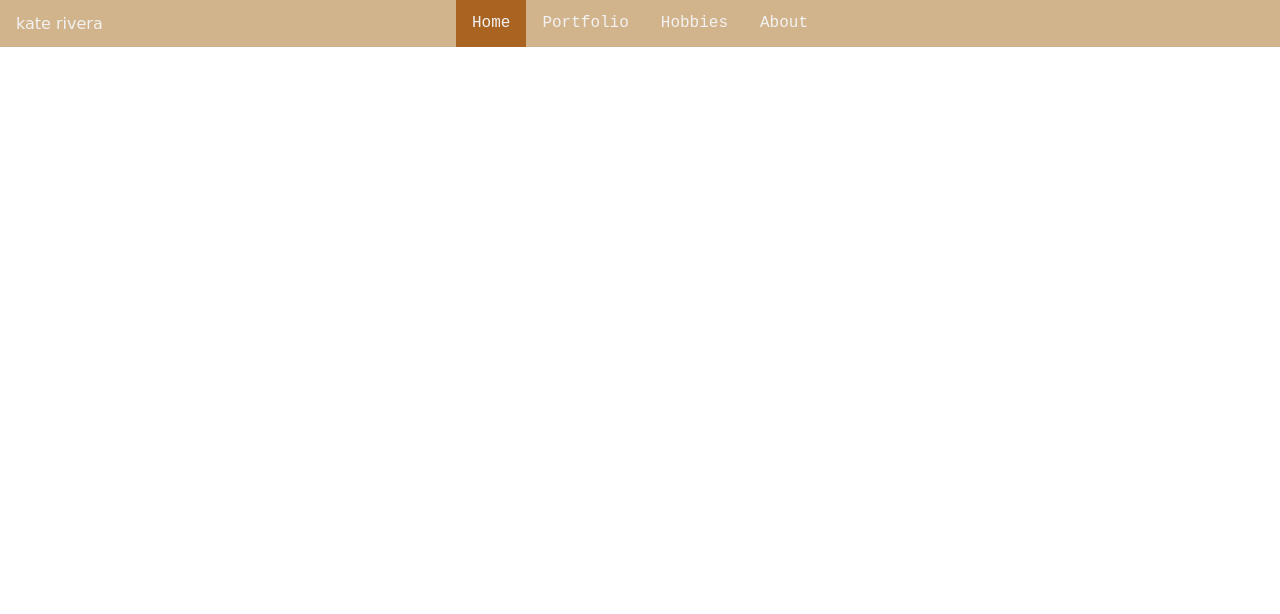
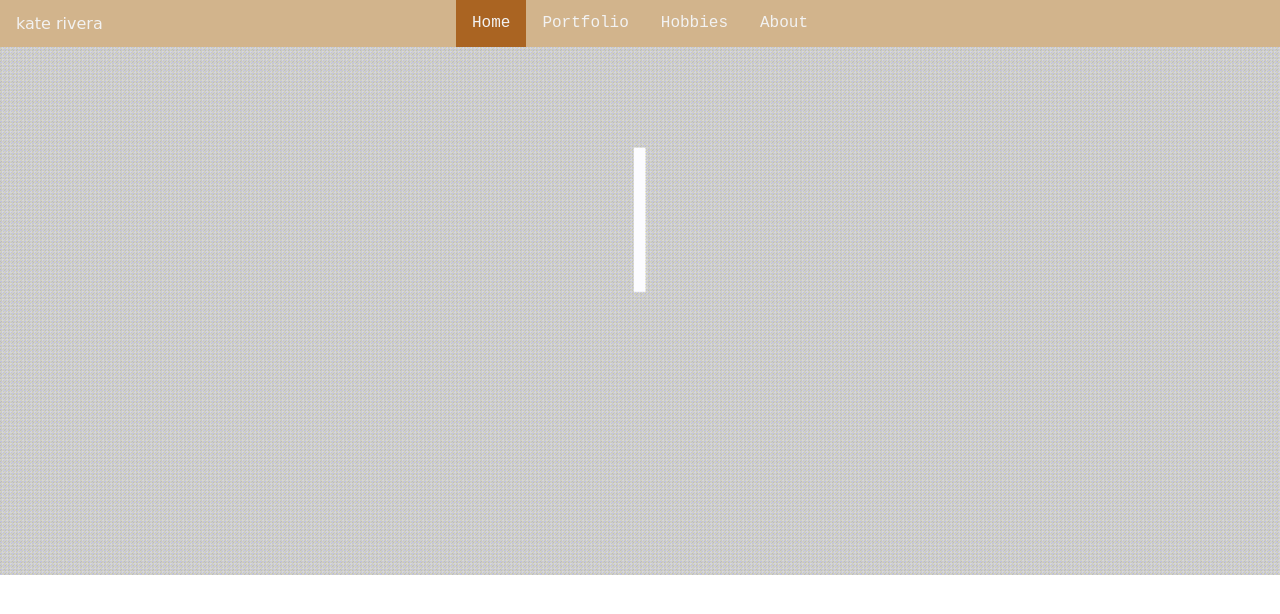
Before and after one commit to katearevir/seng513_a1, a PHP site: page / in a window 1280 px wide. Shown: the top 614 px of the page. Run offline with PHP 8.4, Linux system fonts and the light colour scheme.

Commit message:
homepage img

```diff
--- a/css/site_style.css
+++ b/css/site_style.css
@@ -53,6 +53,15 @@ body {
   height: 40px;
 }
 
+img {
+  max-width: 100%;
+  height: 30%;
+  -o-object-fit: contain;
+     object-fit: contain;
+  overflow: hidden;
+  margin-top: -15%;
+}
+
 /* mobile */
 @media screen and (max-width: 600px) {
   #pages {
--- a/css/site_style.scss
+++ b/css/site_style.scss
@@ -48,6 +48,15 @@ body {
         }
 }
 
+
+img {
+    max-width: 100%;
+    height: 30%;
+    object-fit: contain;
+    overflow: hidden;
+    margin-top: -15%;
+}
+
 /* mobile */
 @media screen and (max-width: 600px) {
 
--- a/index.html
+++ b/index.html
@@ -20,6 +20,8 @@
         </ul>
     </div>
 
+    <img src="images/welcome.gif">
+
 
 </body>
 </html>
```
Also changed, not shown: images/welcome.gif (added), 1 other file.
